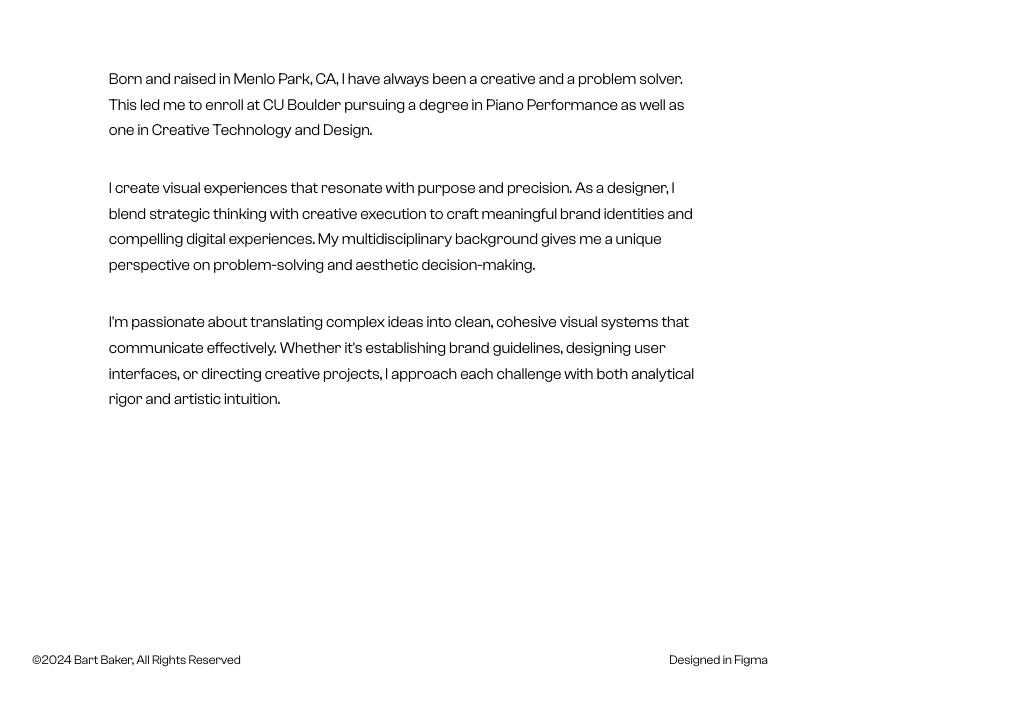
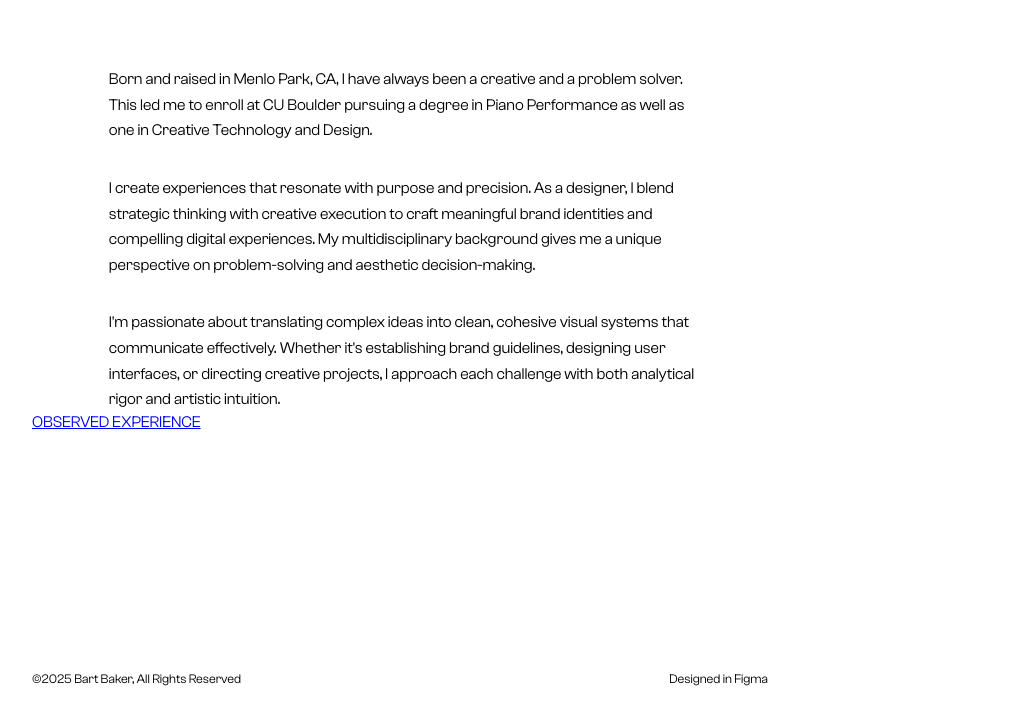
Before and after one commit to barteker/portfolio, a website built with webpack: page index.html in a window 1280 px wide. Shown: the part 1540-2243 px from the top of the page, without its empty margins (240-1276 px from the left). Built offline with nearby package versions, Linux system fonts and the light colour scheme; files whose address does not match are found by name.

Commit message:
Added resume to home page

```diff
--- a/index.html
+++ b/index.html
@@ -50,13 +50,17 @@
                 enroll at CU Boulder pursuing a degree in Piano Performance as well as one in Creative Technology
                 and Design.</p>
             <p class="spacer"></p>
-            <p>I create visual experiences that resonate with purpose and precision. As a designer, I blend strategic thinking with creative execution to craft meaningful brand identities and compelling digital experiences. My multidisciplinary background gives me a unique perspective on problem-solving and aesthetic decision-making.</p>
+            <p>I create experiences that resonate with purpose and precision. As a designer, I blend strategic thinking with creative execution to craft meaningful brand identities and compelling digital experiences. My multidisciplinary background gives me a unique perspective on problem-solving and aesthetic decision-making.</p>
             <p class="spacer"></p>
             <p>I'm passionate about translating complex ideas into clean, cohesive visual systems that communicate effectively. Whether it's establishing brand guidelines, designing user interfaces, or directing creative projects, I approach each challenge with both analytical rigor and artistic intuition.</p>
         </section>
 
+        <section class="resume-section">
+            <a href="src/assets/data/ResumeEngineeringFinal.pdf" class="resume-button" target="_blank">OBSERVED EXPERIENCE</a>
+        </section>
+
         <footer>
-            <p>©2024 Bart Baker, All Rights Reserved</p>
+            <p>©2025 Bart Baker, All Rights Reserved</p>
             <p>Designed in Figma</p>
         </footer>
 
```
